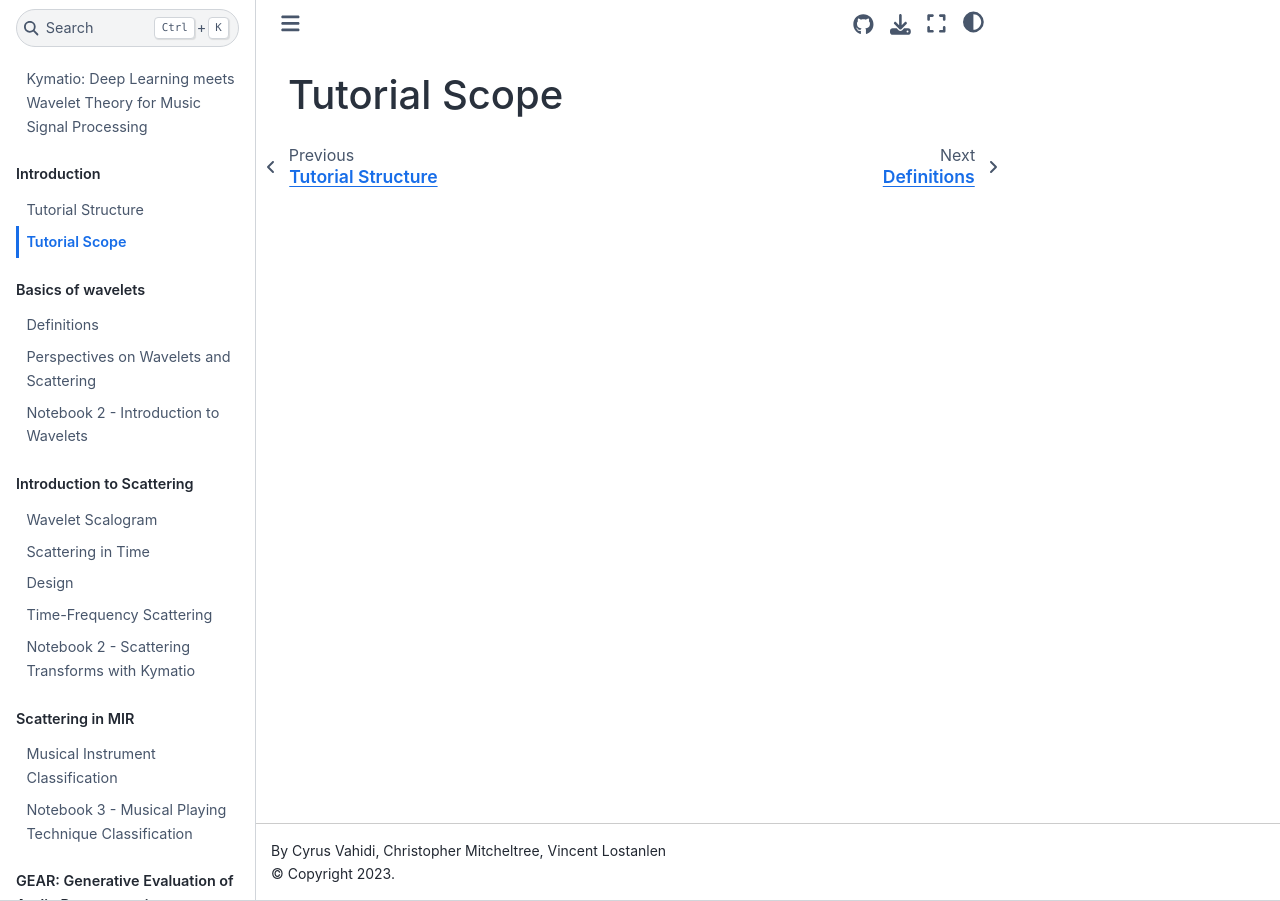
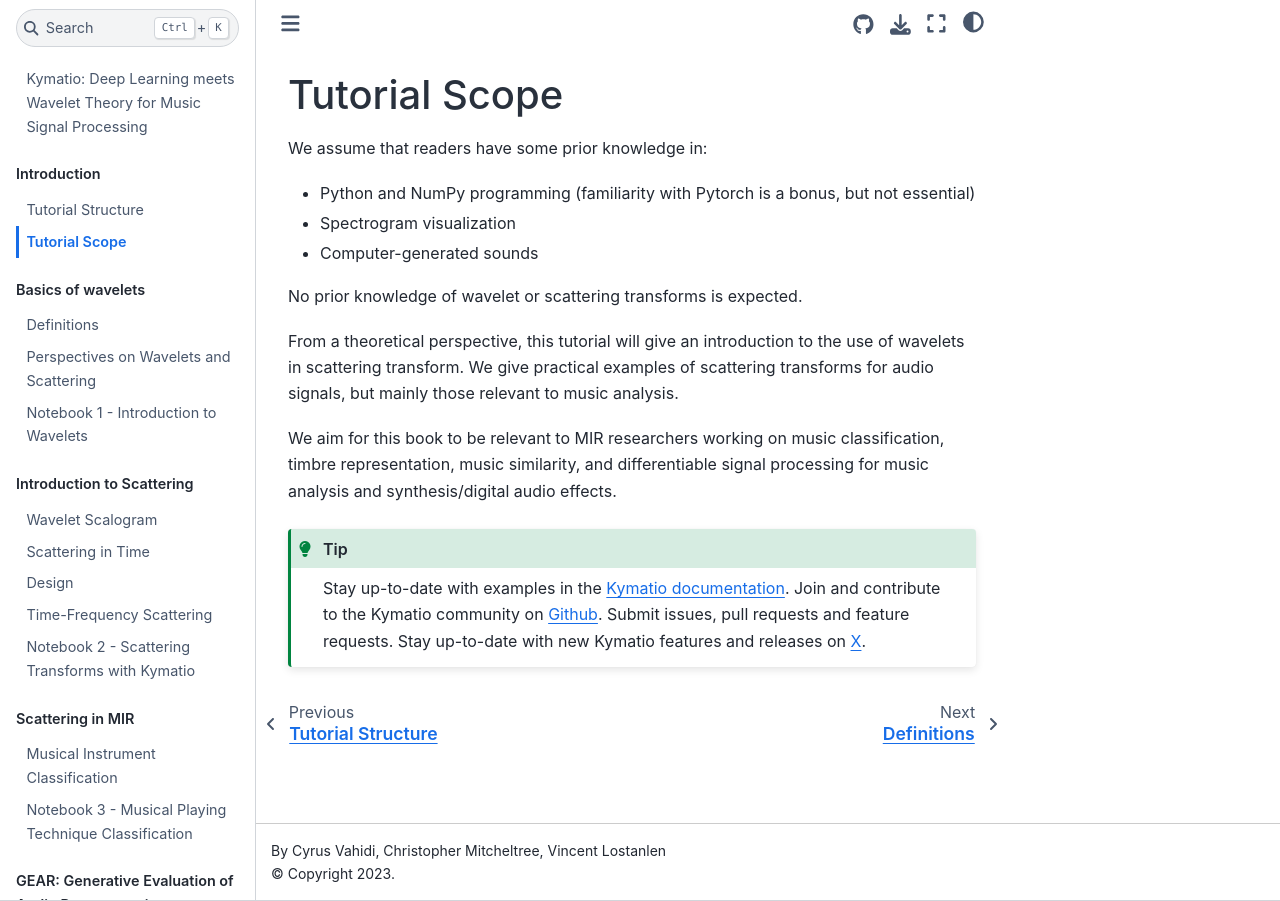
Before and after one commit to kymatio/ismir23-tutorial, a Jupyter Book: the page built from book/ch1_intro/tutorial_scope.md, in a window 1280 px wide. Built offline with Jupyter Book 1.0.4 settings and Sphinx 7.4.7 and the Sphinx Book theme 1.1.4, drawn with Linux system fonts in a browser that asks for light colours.

Commit message:
intro, scope, structure

````diff
--- a/book/ch1_intro/tutorial_scope.md
+++ b/book/ch1_intro/tutorial_scope.md
@@ -1 +1,20 @@
 # Tutorial Scope
+
+We assume that readers have some prior knowledge in:
+
+- Python and NumPy programming (familiarity with Pytorch is a bonus, but not essential)
+- Spectrogram visualization
+- Computer-generated sounds
+
+No prior knowledge of wavelet or scattering transforms is expected.
+
+From a theoretical perspective, this tutorial will give an introduction to the use of wavelets in scattering transform.
+We give practical examples of scattering transforms for audio signals, but mainly those relevant to music analysis.
+
+We aim for this book to be relevant to MIR researchers working on music classification, timbre representation, music similarity, and differentiable signal processing for music analysis and synthesis/digital audio effects.
+
+```{tip}
+Stay up-to-date with examples in the [Kymatio documentation](https://www.kymat.io/codereference.html).
+Join and contribute to the Kymatio community on [Github](https://github.com/kymatio/kymatio). Submit issues, pull requests and feature requests.
+Stay up-to-date with new Kymatio features and releases on [X](https://twitter.com/KymatioWavelets/).
+```
--- a/book/ch2_wavelets/1_wavelets.md
+++ b/book/ch2_wavelets/1_wavelets.md
@@ -1,3 +1,3 @@
-# Notebook 2 - Introduction to Wavelets
+# Notebook 1 - Introduction to Wavelets
 
 [Google Colab]()
````
Also changed, not shown: book/ch1_intro/tutorial_structure.md (+30 -0 lines), book/intro.md (+0 -10 lines).
